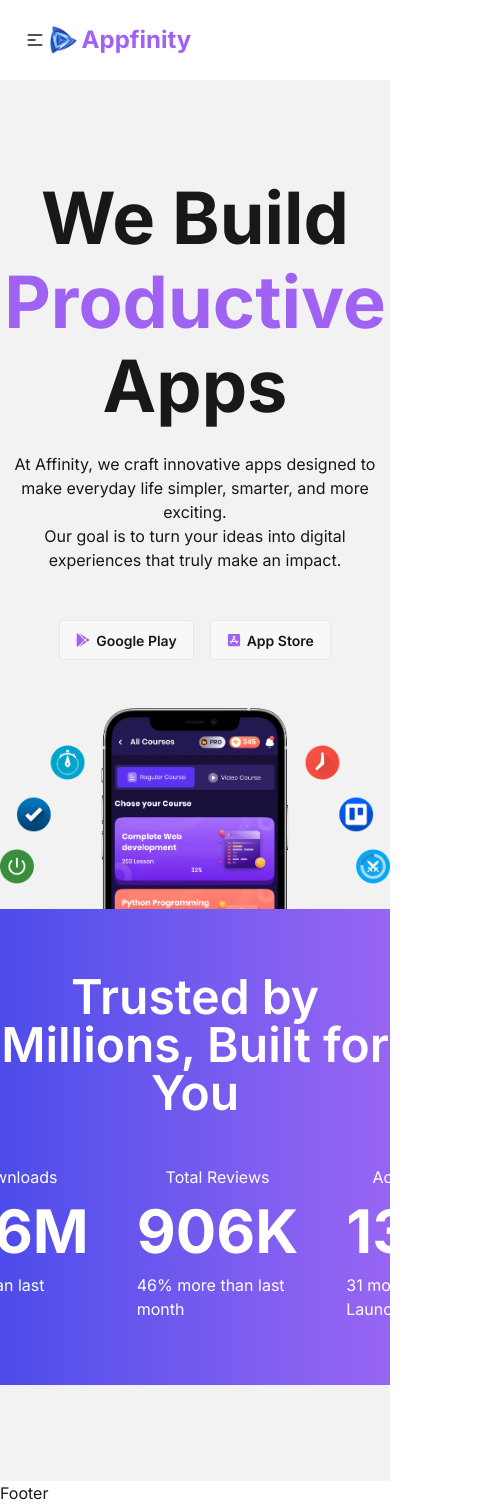
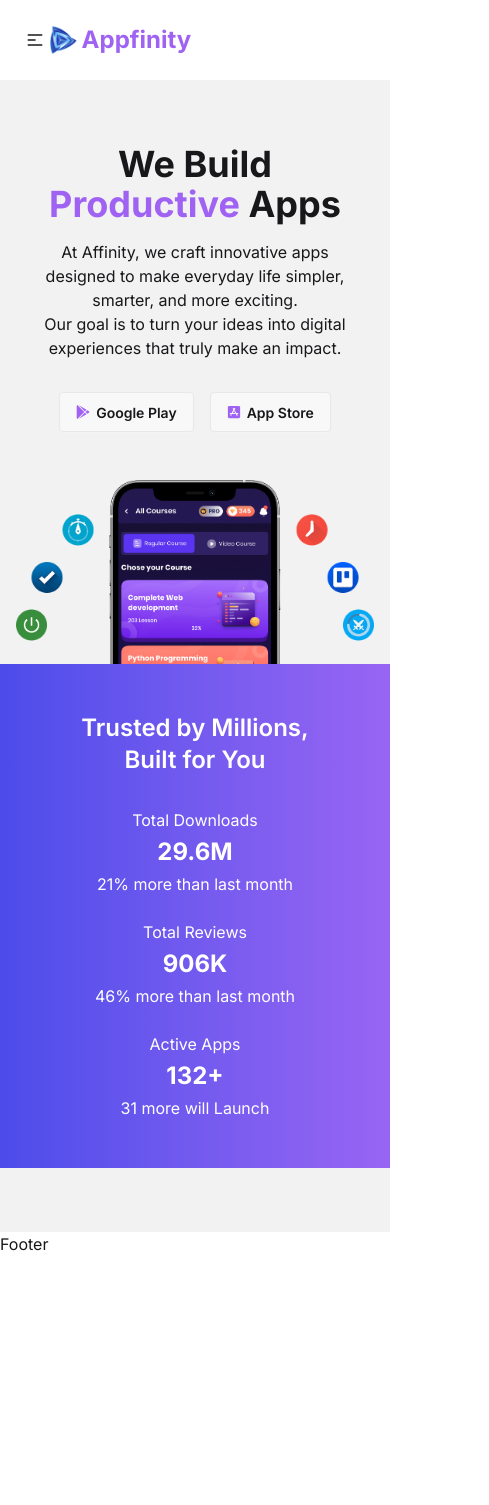
Before and after one commit to Shaqibul-Neil/Appfinity, a React (Vite) app: page / in a window 390 px wide. Shown: the whole page, 489 px wide, since content can reach past the window. After the commit the page ends 1256 px from the top, so only its background shows below. Built offline with nearby package versions, Linux system fonts and the light colour scheme.

Commit message:
banner responsive

```diff
--- a/src/Component/Banner.jsx
+++ b/src/Component/Banner.jsx
@@ -3,21 +3,21 @@ import banner from "../assets/hero.png";
 
 const Banner = () => {
   return (
-    <section className="py-24">
-      <div className="space-y-6">
-        <h1 className="text-7xl text-center font-bold leading-[84px]">
+    <section className="lg:py-24 md:py-20 py-16">
+      <div className="lg:space-y-6 space-y-4">
+        <h1 className="lg:text-7xl md:text-5xl text-4xl text-center font-bold lg:leading-[84px] md:leading-[60px] leading-[40px]">
           We Build <br />
           <span className="text-[#9F62F2]">Productive </span>
           Apps
         </h1>
-        <p className="text-center">
+        <p className="text-center lg:px-0 md:px-40 px-10">
           At Affinity, we craft innovative apps designed to make everyday life
           simpler, smarter, and more exciting. <br />
           Our goal is to turn your ideas into digital experiences that truly
           make an impact.
         </p>
       </div>
-      <div className="flex items-center justify-center gap-4 mt-12">
+      <div className="flex items-center justify-center gap-4 lg:mt-12 mt-8">
         <button className="btn">
           <span className="text-[#9F62F2]">
             <FaGooglePlay />
@@ -32,26 +32,32 @@ const Banner = () => {
         </button>
       </div>
       <div className="pt-12 flex items-center justify-center">
-        <img src={banner} alt="appfinity" />
+        <img
+          src={banner}
+          alt="appfinity"
+          className="lg:w-8/12 w-11/12 object-cover"
+        />
       </div>
-      <div className="bg-gradient-to-r from-[#4C4CEA] to-[#9865F3] text-white py-16 space-y-12">
-        <h3 className="text-5xl text-center font-semibold">
+      <div className="bg-gradient-to-r from-[#4C4CEA] to-[#9865F3] text-white lg:py-16 py-12 lg:space-y-12 space-y-8">
+        <h3 className="lg:text-5xl md:text-3xl text-2xl text-center font-semibold md:px-0 px-16">
           Trusted by Millions, Built for You
         </h3>
-        <div className="flex items-center gap-12 justify-center">
-          <div className="space-y-3 flex flex-col items-center">
+        <div className="flex md:flex-row flex-col items-center lg:gap-12 md:gap-8 gap-6 justify-center">
+          <div className="lg:space-y-3 md:space-y-2 space-y-1 flex flex-col items-center">
             <p>Total Downloads</p>
-            <h2 className="text-6xl font-bold">29.6M</h2>
+            <h2 className="lg:text-6xl md:text-4xl text-2xl font-bold">
+              29.6M
+            </h2>
             <p>21% more than last month</p>
           </div>
-          <div className="space-y-3 flex flex-col items-center">
+          <div className="lg:space-y-3 md:space-y-2 space-y-1 flex flex-col items-center">
             <p>Total Reviews</p>
-            <h2 className="text-6xl font-bold">906K</h2>
+            <h2 className="lg:text-6xl md:text-4xl text-2xl font-bold">906K</h2>
             <p>46% more than last month</p>
           </div>
-          <div className="space-y-3 flex flex-col items-center">
+          <div className="lg:space-y-3 md:space-y-2 space-y-1 flex flex-col items-center">
             <p>Active Apps</p>
-            <h2 className="text-6xl font-bold">132+</h2>
+            <h2 className="lg:text-6xl md:text-4xl text-2xl font-bold">132+</h2>
             <p>31 more will Launch</p>
           </div>
         </div>
--- /dev/null
+++ b/src/Component/TrendingApp.jsx
@@ -0,0 +1,5 @@
+const TrendingApp = () => {
+  return <div></div>;
+};
+
+export default TrendingApp;
--- a/src/Pages/Home.jsx
+++ b/src/Pages/Home.jsx
@@ -1,9 +1,11 @@
 import Banner from "../Component/Banner";
+import TrendingApp from "../Component/TrendingApp";
 
 const Home = () => {
   return (
     <>
       <Banner />
+      <TrendingApp />
     </>
   );
 };
```
